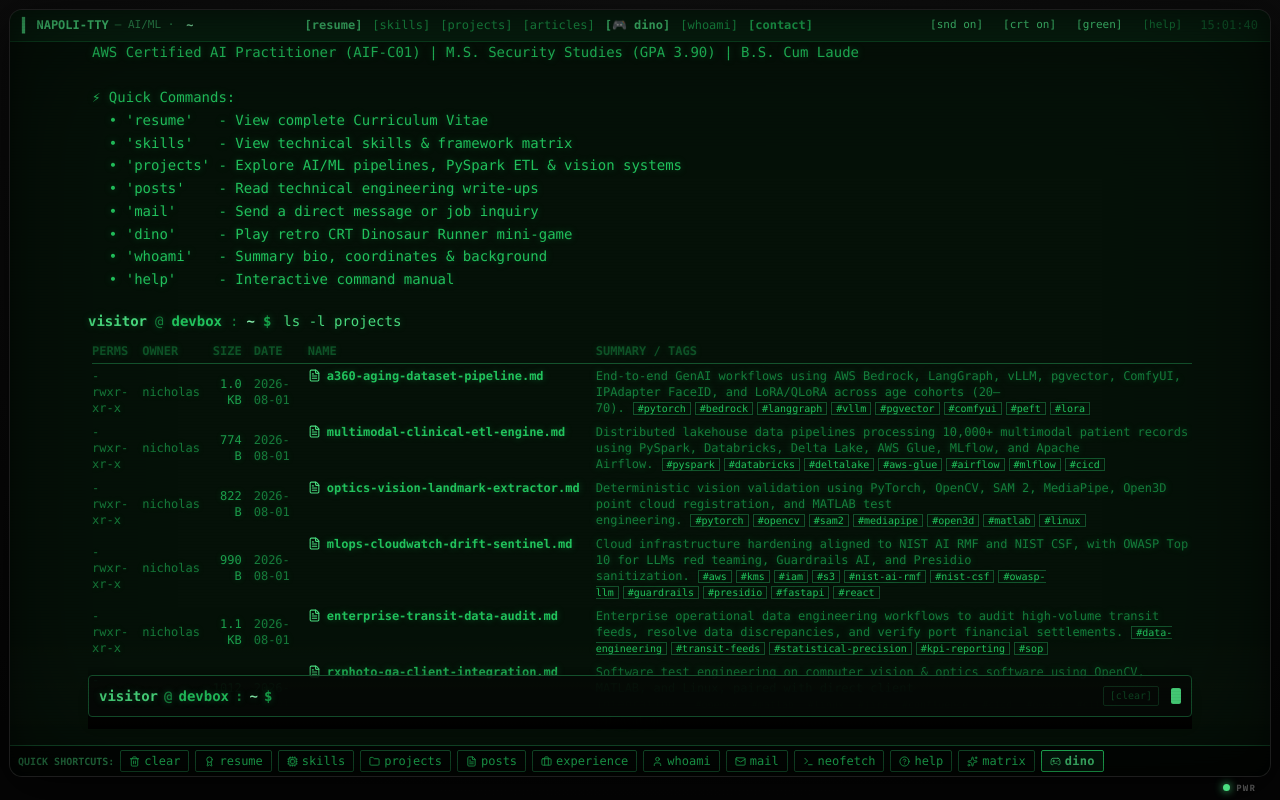
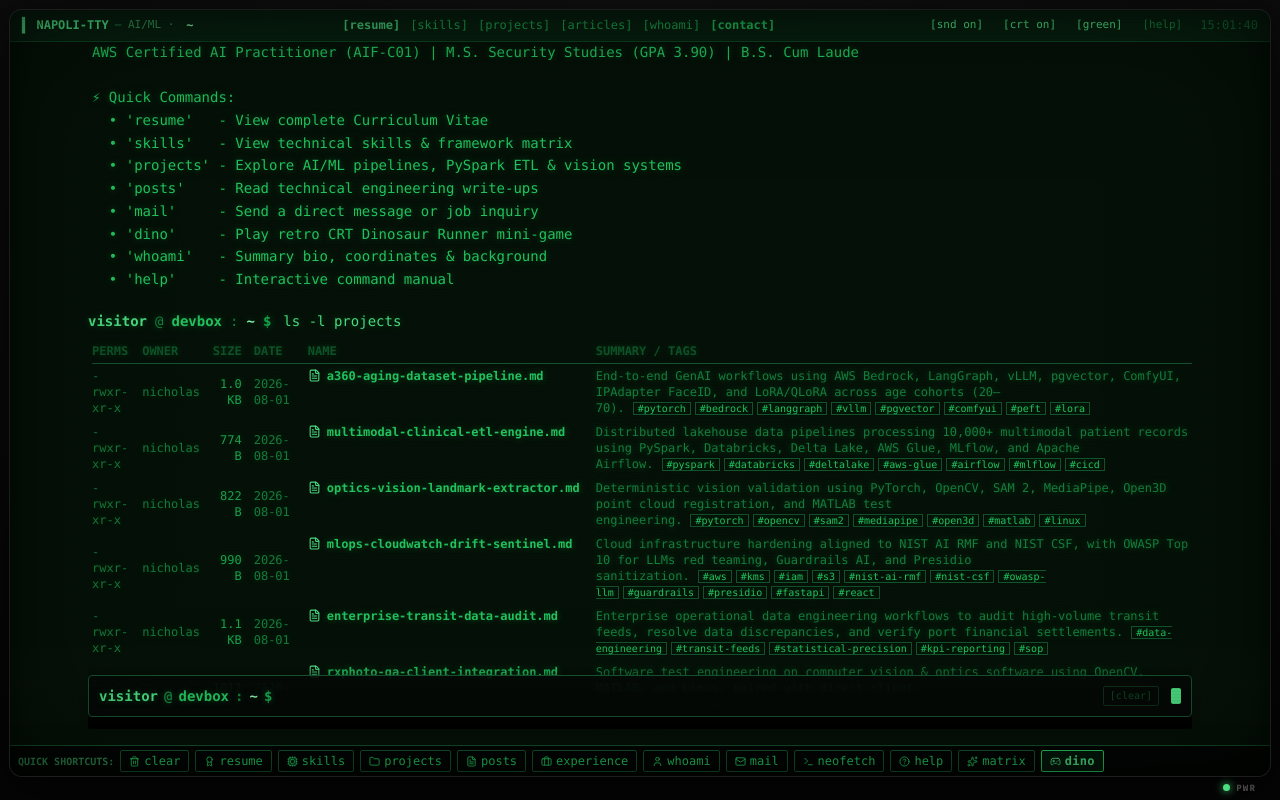
Before and after one commit to Cappuccino-san/TTY-Emulation.-Terminal-Style-dev-page, a React (Vite) app: page /config in a window 1280 px wide. Built offline with nearby package versions, Linux system fonts and the light colour scheme.

Commit message:
chore: remove dino button from top status bar

```diff
--- a/src/components/StatusBar.tsx
+++ b/src/components/StatusBar.tsx
@@ -108,14 +108,6 @@
           [articles]
         </button>
         <button
-          onClick={() => onCommandClick('dino')}
-          className="hover:underline cursor-pointer opacity-90 hover:opacity-100 font-semibold transition-opacity"
-          style={{ color: themeConfig.brightText }}
-          title="Play retro CRT Dinosaur Runner mini-game"
-        >
-          [🎮 dino]
-        </button>
-        <button
           onClick={() => onCommandClick('whoami')}
           className="hover:underline cursor-pointer opacity-75 hover:opacity-100 transition-opacity"
           style={{ color: themeConfig.text }}
```
